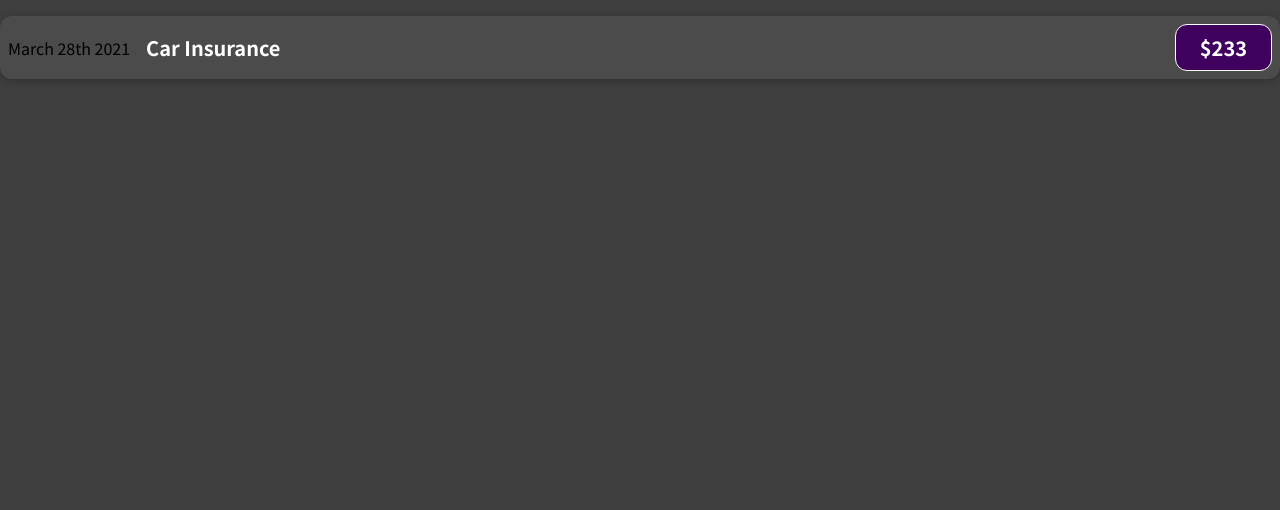
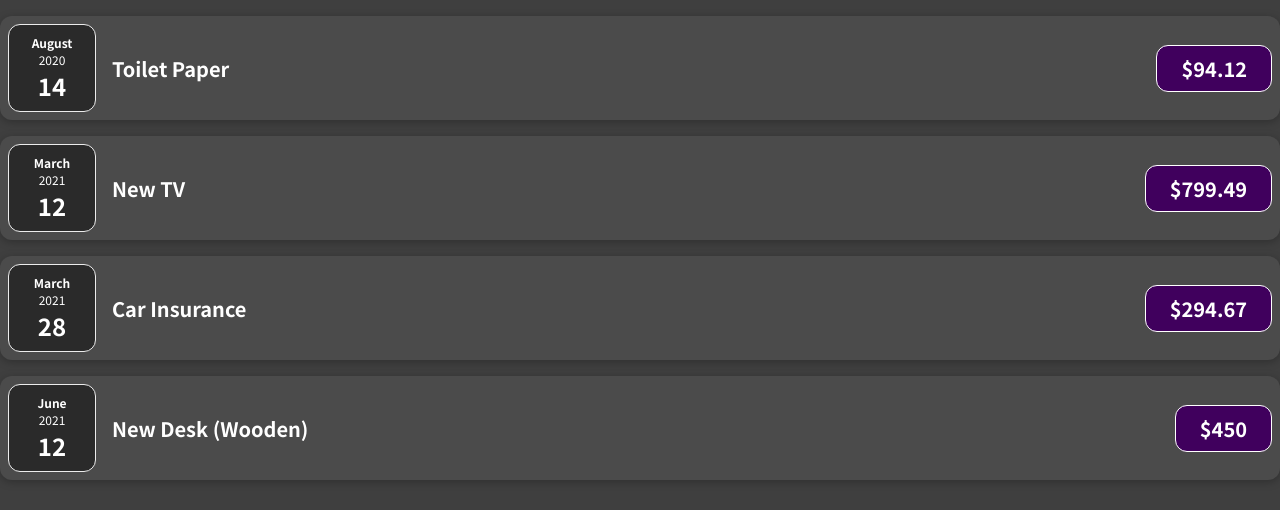
Before and after one commit to RushikeshGandhmal/Expense-Tracker-App, a React (Create React App) app: page / in a window 1280 px wide. Shown: the top 510 px of the page. Built offline with nearby package versions, Linux system fonts and the light colour scheme.

Commit message:
added Expense.js Expenses.css file, Component

```diff
--- a/src/App.js
+++ b/src/App.js
@@ -1,9 +1,31 @@
-import ExpenseItem from "./components/ExpenseItem";
+import NewExpense from "./components/Expense";
 
 const App = () => {
+  const expenses = [
+    {
+      id: "e1",
+      title: "Toilet Paper",
+      amount: 94.12,
+      date: new Date(2020, 7, 14),
+    },
+    { id: "e2", title: "New TV", amount: 799.49, date: new Date(2021, 2, 12) },
+    {
+      id: "e3",
+      title: "Car Insurance",
+      amount: 294.67,
+      date: new Date(2021, 2, 28),
+    },
+    {
+      id: "e4",
+      title: "New Desk (Wooden)",
+      amount: 450,
+      date: new Date(2021, 5, 12),
+    },
+  ];
+
   return (
     <div>
-      <ExpenseItem />
+      <NewExpense expenses={expenses} />
     </div>
   );
 };
--- /dev/null
+++ b/src/components/Expense.js
@@ -0,0 +1,17 @@
+import ExpenseItem from "./ExpenseItem";
+import "./Expenses.css";
+
+const Expense = (props) => {
+  return props.expenses.map((item) => {
+    return (
+      <ExpenseItem
+        key={item.id}
+        title={item.title}
+        amount={item.amount}
+        date={item.date}
+      />
+    );
+  });
+};
+
+export default Expense;
--- /dev/null
+++ b/src/components/ExpenseDate.css
@@ -0,0 +1,23 @@
+.expense-date {
+  display: flex;
+  flex-direction: column;
+  width: 5.5rem;
+  height: 5.5rem;
+  border: 1px solid #ececec;
+  background-color: #2a2a2a;
+  color: white;
+  border-radius: 12px;
+  align-items: center;
+  justify-content: center;
+}
+.expense-date__month {
+  font-size: 0.75rem;
+  font-weight: bold;
+}
+.expense-date__year {
+  font-size: 0.75rem;
+}
+.expense-date__day {
+  font-size: 1.5rem;
+  font-weight: bold;
+}
--- /dev/null
+++ b/src/components/ExpenseDate.js
@@ -0,0 +1,16 @@
+import "./ExpenseDate.css";
+const ExpenseDate = (props) => {
+  const month = props.date.toLocaleString("en-US", { month: "long" });
+  const day = props.date.toLocaleString("en-US", { day: "2-digit" });
+  const year = props.date.getFullYear();
+
+  return (
+    <div className="expense-date">
+      <div className="expense-date__month">{month}</div>
+      <div className="expense-date__year">{year}</div>
+      <div className="expense-date__day">{day}</div>
+    </div>
+  );
+};
+
+export default ExpenseDate;
--- a/src/components/ExpenseItem.js
+++ b/src/components/ExpenseItem.js
@@ -1,12 +1,13 @@
+import ExpenseDate from "./ExpenseDate";
 import "./ExpenseItem.css";
 
-const ExpenseItem = () => {
+const ExpenseItem = (props) => {
   return (
     <div className="expense-item">
-      <div>March 28th 2021</div>
+      <ExpenseDate date={props.date} />
       <div className="expense-item__description">
-        <h2>Car Insurance</h2>
-        <div className="expense-item__price">$233</div>
+        <h2>{props.title}</h2>
+        <div className="expense-item__price">${props.amount}</div>
       </div>
     </div>
   );
--- /dev/null
+++ b/src/components/Expenses.css
@@ -0,0 +1,9 @@
+.expenses {
+  padding: 1rem;
+  background-color: rgb(31, 31, 31);
+  margin: 2rem auto;
+  width: 50rem;
+  max-width: 95%;
+  border-radius: 12px;
+  box-shadow: 0 1px 8px rgba(0, 0, 0, 0.25);
+}
```
